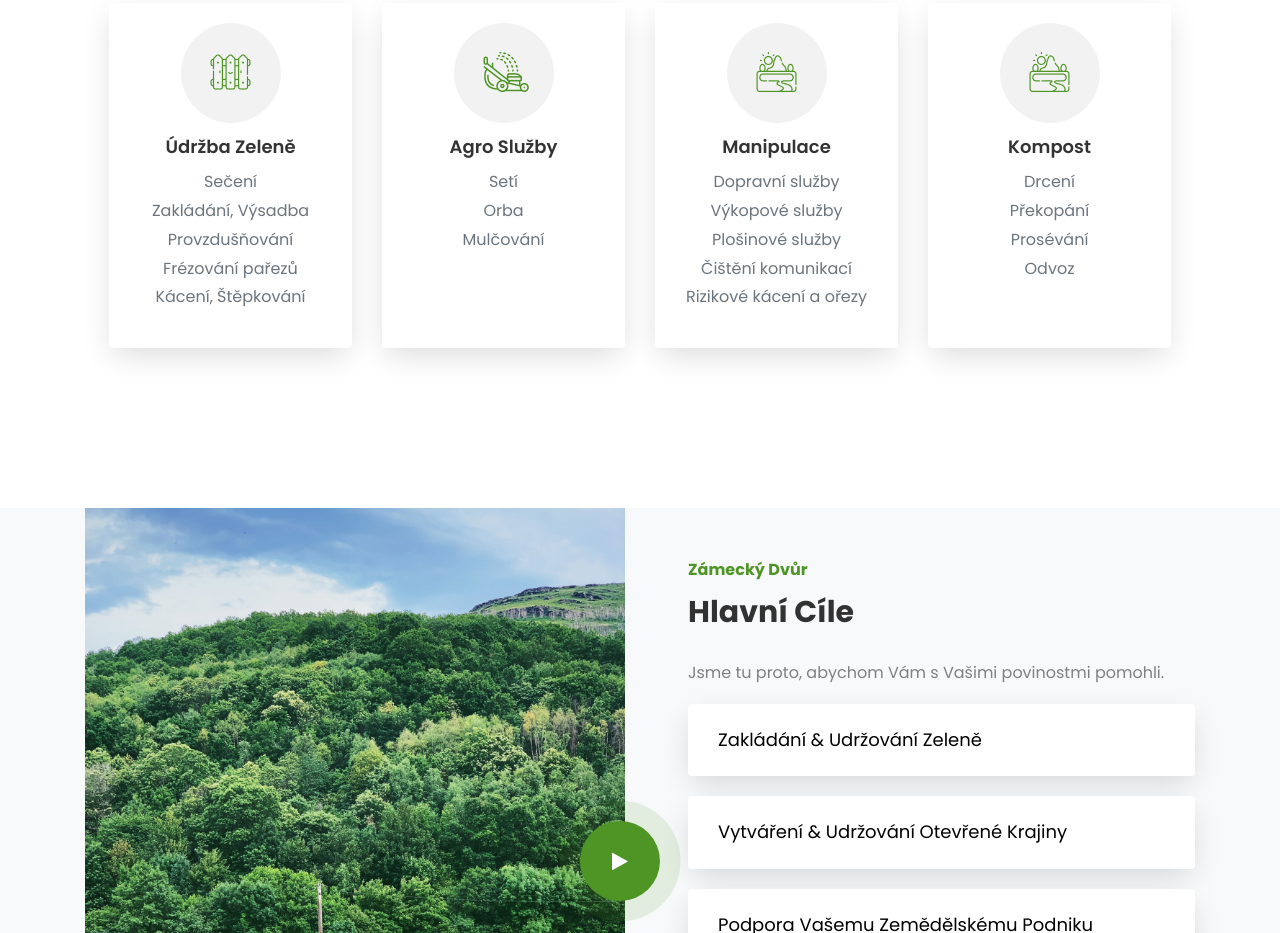
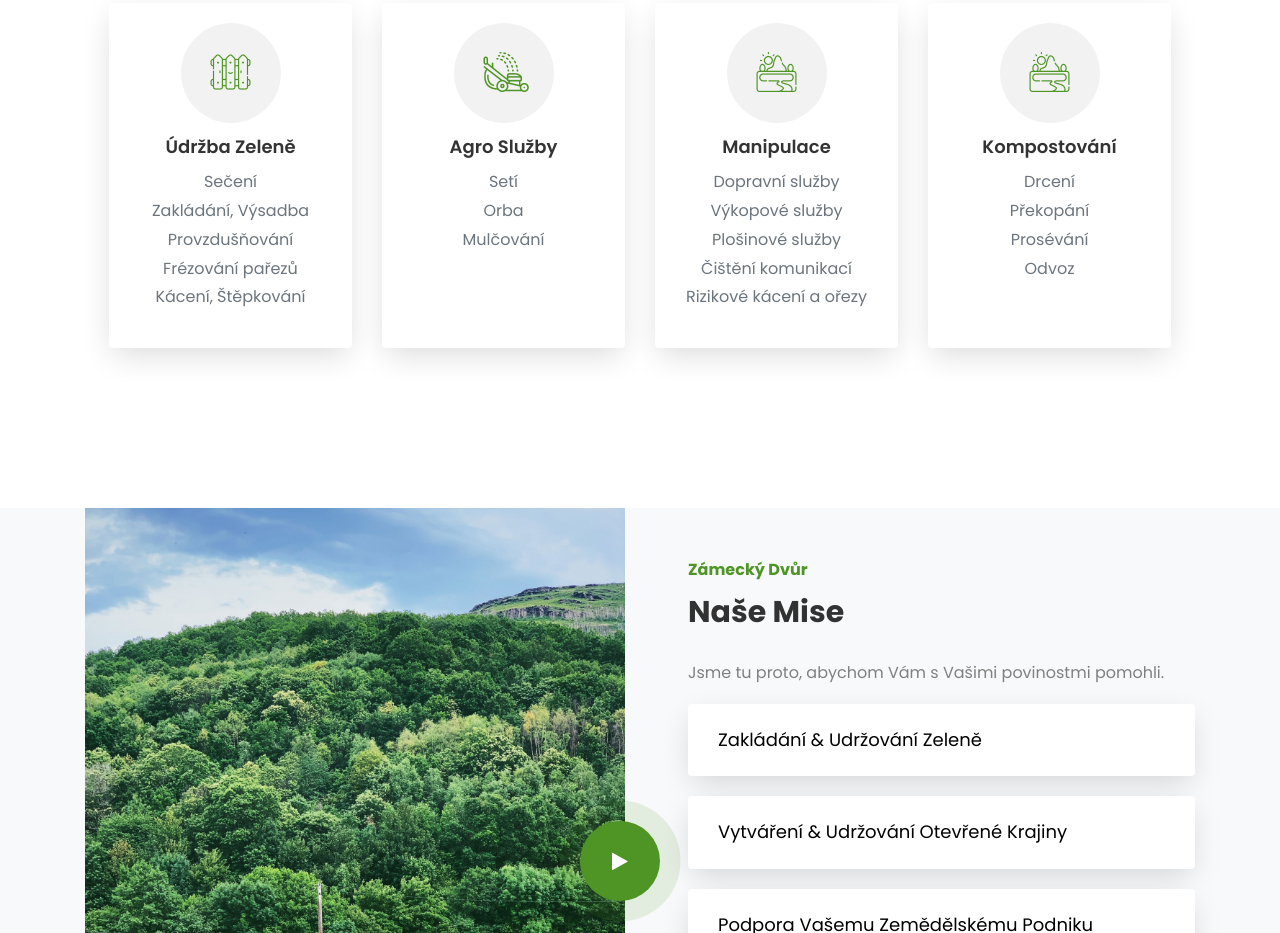
Before and after one commit to kotalka/zameckydvur, a plain HTML site: page index.html in a window 1280 px wide. Shown: the part 1114-2047 px from the top of the page. Drawn offline with Linux system fonts and the light colour scheme; some packages are replaced by stand-ins of ours; no server answers; files whose address does not match are found by name.

Commit message:
correct text

```diff
--- a/index.html
+++ b/index.html
@@ -126,7 +126,7 @@
 										<span class="flaticon-natural-resources"></span>
 									</div>
 									<div class="text">
-										<h3>Kompost</h3>
+										<h3>Kompostování</h3>
 										<p class="text-muted">Drcení<br>
 											Překopání<br>
 											Prosévání<br>
@@ -157,7 +157,7 @@
 					<div class="row justify-content-start py-5">
 						<div class="col-md-12 heading-section ftco-animate">
 							<span class="subheading">Zámecký Dvůr</span>
-							<h2 class="mb-4">Hlavní Cíle</h2>
+							<h2 class="mb-4">Naše Mise</h2>
 							<p>Jsme tu proto, abychom Vám s Vašimi povinostmi pomohli.</p>
 							<div class="services-wrap">
 								<div class="services-list">Zakládání &amp; Udržování Zeleně
```
